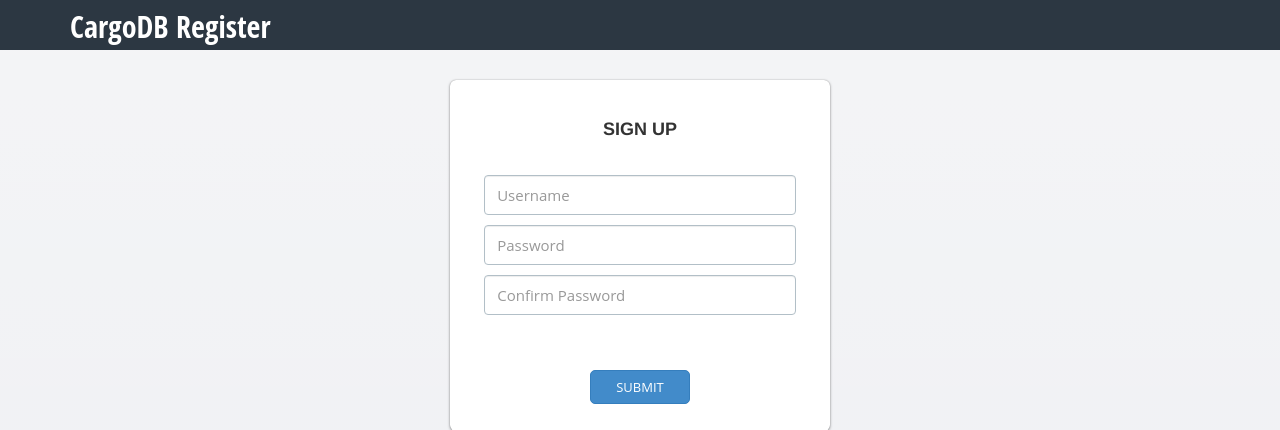
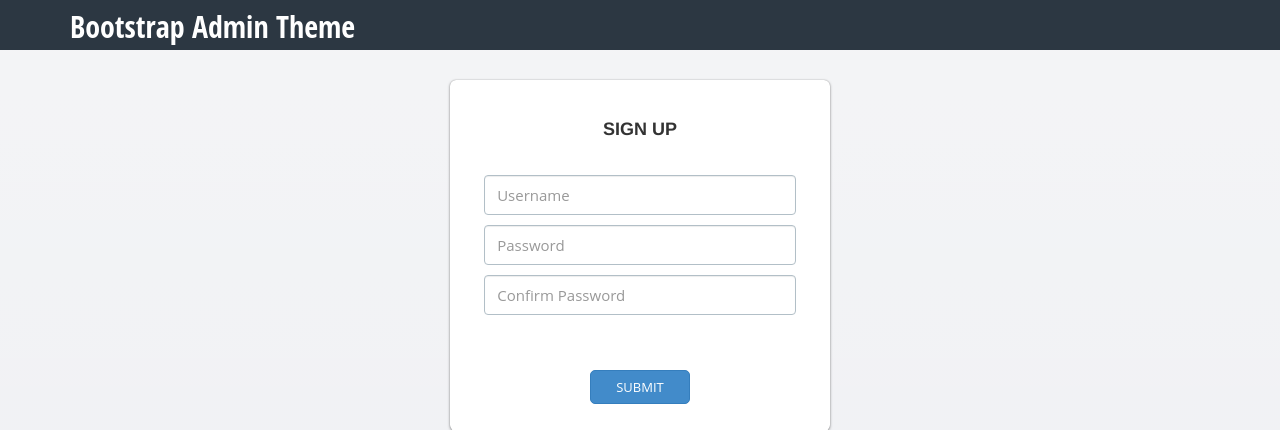
Before and after one commit to Urusai47/VTProject, a PHP site: page /signup.php in a window 1280 px wide. Shown: the top 430 px of the page. Run offline with PHP 8.4, Linux system fonts and the light colour scheme.

```diff
--- a/VTProject/signup.php
+++ b/VTProject/signup.php
@@ -37,14 +37,19 @@ session_start();
 
 <html>
   <head>
-    <title>CargoDB Register</title>
+    <title>Bootstrap Admin Theme v3</title>
     <meta name="viewport" content="width=device-width, initial-scale=1.0">
     <!-- Bootstrap -->
     <link href="bootstrap/css/bootstrap.min.css" rel="stylesheet">
     <!-- styles -->
     <link href="css/styles.css" rel="stylesheet">
 
-
+    <!-- HTML5 Shim and Respond.js IE8 support of HTML5 elements and media queries -->
+    <!-- WARNING: Respond.js doesn't work if you view the page via file:// -->
+    <!--[if lt IE 9]>
+      <script src="https://oss.maxcdn.com/libs/html5shiv/3.7.0/html5shiv.js"></script>
+      <script src="https://oss.maxcdn.com/libs/respond.js/1.3.0/respond.min.js"></script>
+    <![endif]-->
   </head>
   <body class="login-bg">
   	<div class="header">
@@ -53,7 +58,7 @@ session_start();
 	           <div class="col-md-12">
 	              <!-- Logo -->
 	              <div class="logo">
-	                 <h1><a href="signup.php">CargoDB Register</a></h1>
+	                 <h1><a href="index.html">Bootstrap Admin Theme</a></h1>
 	              </div>
 	           </div>
 	        </div>
```
